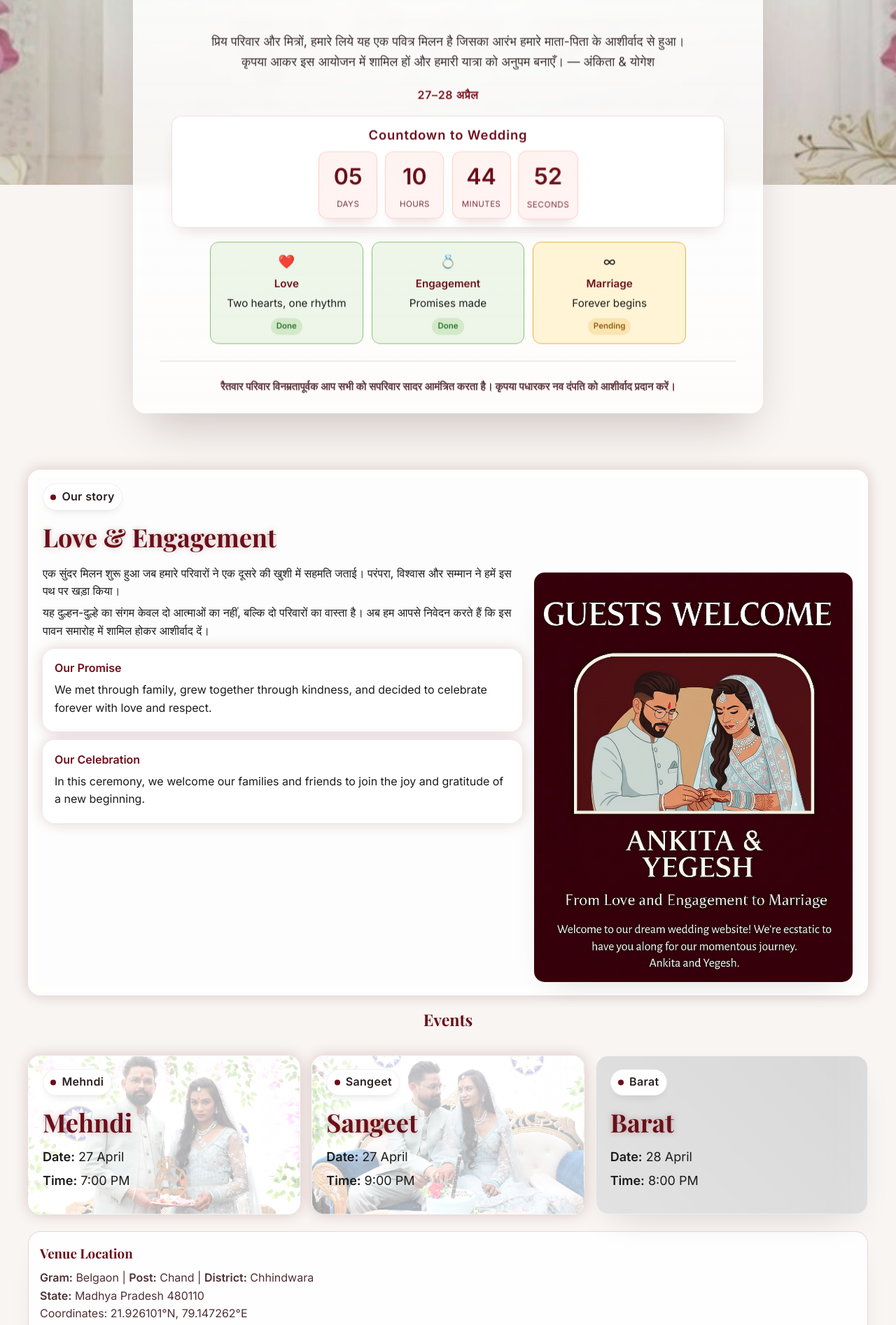
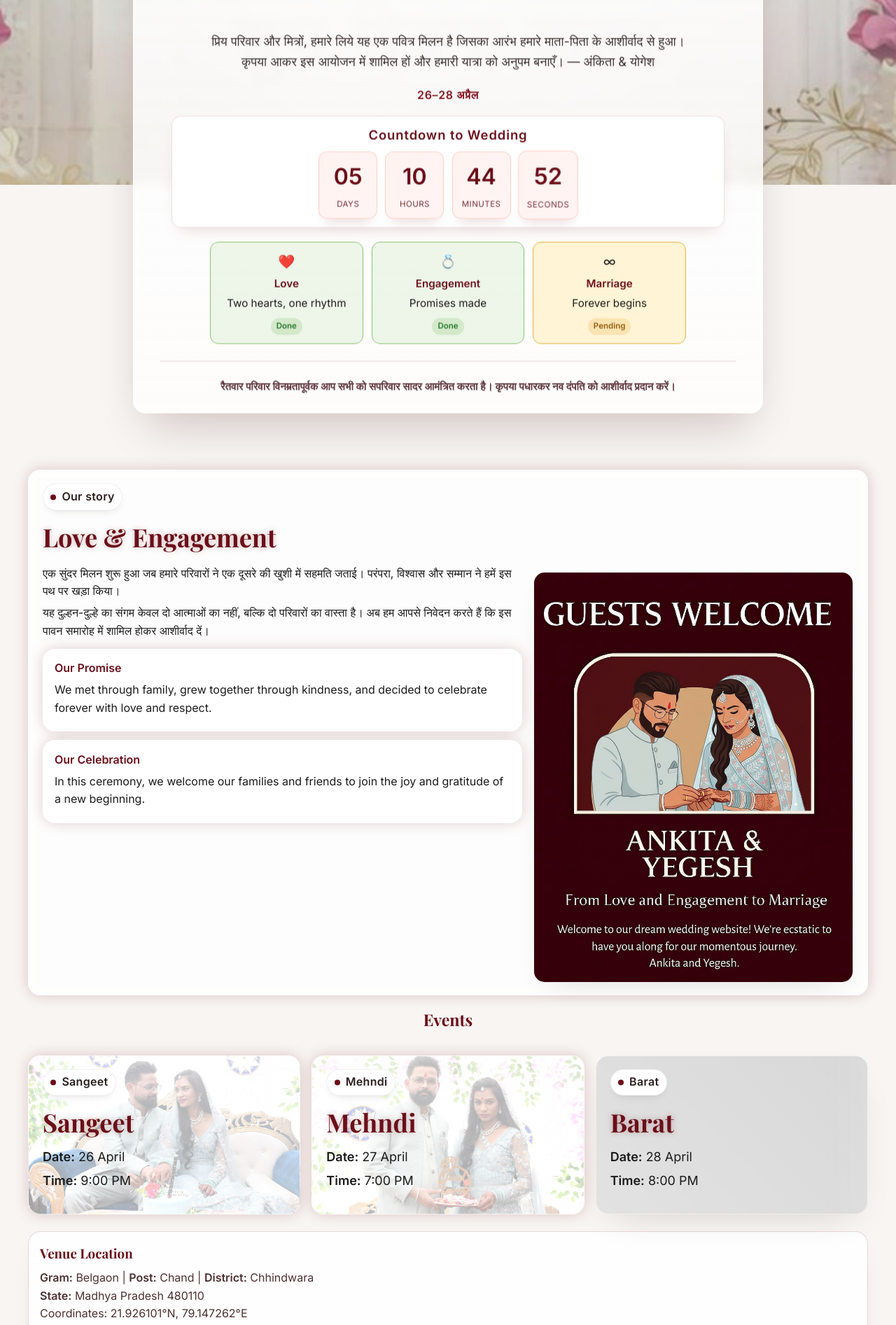
Before and after one commit to Ankit7Raitwar/Wedding-Invation, a plain HTML site: page index.html in a window 1280 px wide. Shown: the part 536-2429 px from the top of the page at 70% size. Drawn offline with nearby package versions, Linux system fonts and the light colour scheme; grey boxes are pictures that could not be loaded.

Commit message:
chagne datae

```diff
--- a/index.html
+++ b/index.html
@@ -5,11 +5,11 @@
   <meta name="viewport" content="width=device-width, initial-scale=1" />
 
   <title>Ankita & Yogesh — Wedding Invitation</title>
-  <meta name="description" content="Join us for the wedding celebration of Ankita Raitwar & Yogesh Menhdole on 27-28 April. A beautiful arranged marriage in Belgaun, Chhindwara.">
+  <meta name="description" content="Join us for the wedding celebration of Ankita Raitwar & Yogesh Menhdole on 26-28 April. A beautiful arranged marriage in Belgaun, Chhindwara.">
 
   <!-- Open Graph -->
   <meta property="og:title" content="Ankita & Yogesh — Wedding Invitation">
-  <meta property="og:description" content="Join us for our wedding celebration on 27-28 April 💍">
+  <meta property="og:description" content="Join us for our wedding celebration on 26-28 April 💍">
   <meta property="og:image" content="https://ankit7raitwar.github.io/Wedding-Invation/og_img.png?v=2">
   <meta property="og:url" content="https://ankit7raitwar.github.io/Wedding-Invation/">
   <meta property="og:type" content="website">
@@ -57,7 +57,7 @@
         प्रिय परिवार और मित्रों, हमारे लिये यह एक पवित्र मिलन है जिसका आरंभ हमारे माता-पिता के आशीर्वाद से हुआ। कृपया आकर इस आयोजन में शामिल हों और हमारी यात्रा को अनुपम बनाएँ। — अंकिता &amp; योगेश
       </p>
 
-      <p class="date-line">27–28 अप्रैल</p>
+      <p class="date-line">26–28 अप्रैल</p>
 
       <div class="countdown-card" aria-label="Countdown to celebration">
         <div class="countdown-title">Countdown to Wedding</div>
@@ -155,6 +155,23 @@
       <h3 class="events-headline" id="events-title">Events</h3>
 
       <!-- Nikah -->
+
+
+      <section class="card third event-bg sangeet-bg" aria-labelledby="mehendi-title">
+        <span class="pill" aria-hidden="true"><span class="dot"></span>Sangeet</span>
+        <h3 id="mehendi-title">Sangeet</h3>
+        <div class="meta">
+          <div><strong>Date:</strong> 26 April</div>
+          <div><strong>Time:</strong> 9:00 PM</div>
+        </div>
+        <div class="cta">
+          <!-- <button class="btn primary" onclick="scrollToTop()">View Details</button> -->
+          <!-- <button class="btn ghost" onclick="addCalendar('Sangeet','2026-04-27T21:00:00')">Add to Calendar</button> -->
+        </div>
+      </section>
+
+
+
       <section class="card third event-bg mehndi-bg" data-tilt aria-labelledby="nikah-title">
         <span class="pill" aria-hidden="true"><span class="dot"></span> Mehndi</span>
         <h3 id="nikah-title">Mehndi</h3>
@@ -171,18 +188,6 @@
 
 
       <!-- Mehendi -->
-      <section class="card third event-bg sangeet-bg" aria-labelledby="mehendi-title">
-        <span class="pill" aria-hidden="true"><span class="dot"></span>Sangeet</span>
-        <h3 id="mehendi-title">Sangeet</h3>
-        <div class="meta">
-          <div><strong>Date:</strong> 27 April</div>
-          <div><strong>Time:</strong> 9:00 PM</div>
-        </div>
-        <div class="cta">
-          <!-- <button class="btn primary" onclick="scrollToTop()">View Details</button> -->
-          <!-- <button class="btn ghost" onclick="addCalendar('Sangeet','2026-04-27T21:00:00')">Add to Calendar</button> -->
-        </div>
-      </section>
 
       <!-- Barat -->
       <section class="card third event-bg barat-bg" aria-labelledby="barat-title">
@@ -235,8 +240,9 @@
       <div class="footer-col">
         <h4>Schedule</h4>
         <ul>
+          <li><strong>Sangeet:</strong> 26 April, 9:00 PM</li>
           <li><strong>Mehndi:</strong> 27 April, 7:00 PM</li>
-          <li><strong>Sangeet:</strong> 27 April, 9:00 PM</li>
+
           <li><strong>Barat:</strong> 28 April, 8:00 PM</li>
         </ul>
       </div>
```
